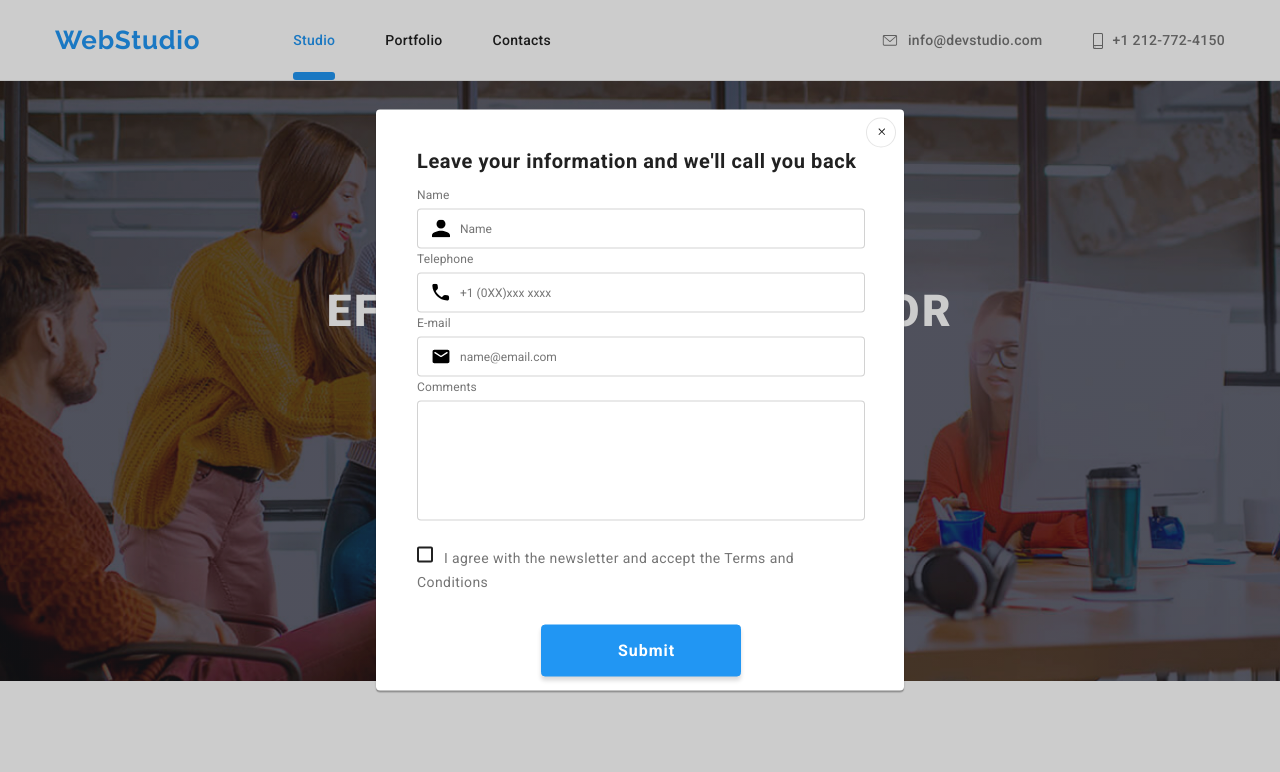
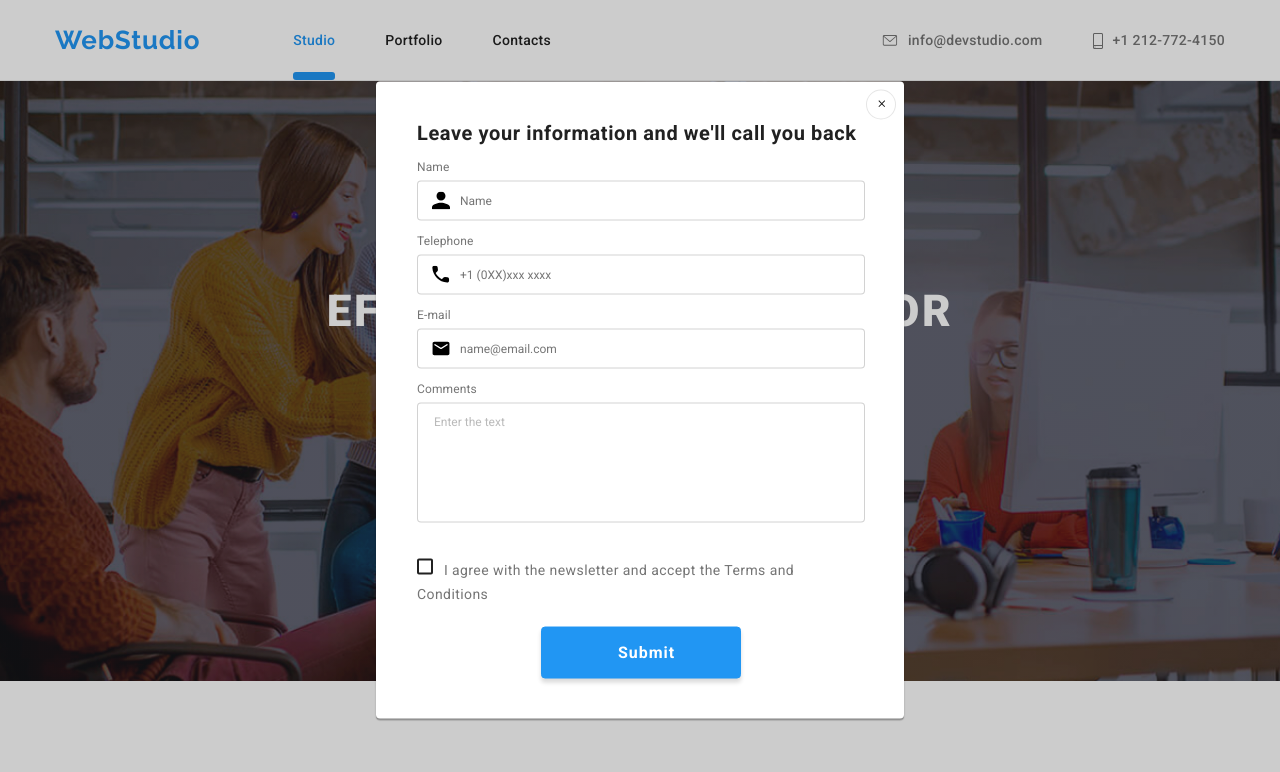
Before and after one commit to fritzsonlouis/goit-markup-hw-06, a plain HTML site: page index.html in a window 1280 px wide. Both pictures are taken after a click on the button "Order a service". Shown: the top 772 px of the page. Drawn offline with nearby package versions, Linux system fonts and the light colour scheme.

Commit message:
fixed submit button and margin .

```diff
--- a/css/styles.css
+++ b/css/styles.css
@@ -769,7 +769,7 @@ body {
       0px 2px 1px rgba(0, 0, 0, 0.2);
     border-radius: 4px;
     width: 528px;
-    height: 581px;
+    height: auto;
     top: 50%;
     left: 50%;
     transform: translate(-50%, -50%);
@@ -844,7 +844,7 @@ body {
     color: var(--secondary-colorFont);
 }
 
-.modal-form-field:not(nth-of-type(4)) {
+.modal-form-field:not(:last-child) {
     margin-bottom: 10px;
 }
 
@@ -901,7 +901,7 @@ body {
   }
 
   .modal-form-policy-text {
-    margin: 20px auto 30px;
+    margin: 20px auto;
     font-size: 14px;
     line-height: 1.714;
     letter-spacing: 0.03em;
@@ -941,6 +941,7 @@ body {
   .modal-form-btn {
     display: block;
     margin: 0 auto;
+    margin-bottom: 40px;
     padding: 10px 76px;
     width: 200px;
     font-weight: 700;
```
Also changed, not shown: index.html (+1 -2 lines).
